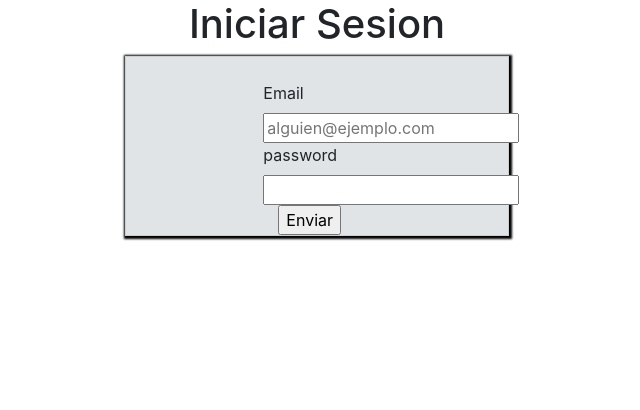
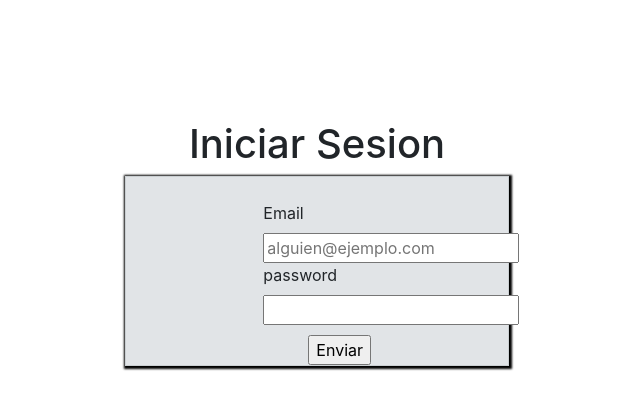
Before and after one commit to juanpabloo198921/La-Sierra-Cambio-SOCIAL-, a plain HTML site: page iniciarsesion.html in a window 1280 px wide. Shown: the whole page, without its empty margins (323-963 px from the left). Drawn offline with nearby package versions, Linux system fonts and the light colour scheme.

Commit message:
pagina de turismo 90% terminada

```diff
--- a/css/iniciarsesion.css
+++ b/css/iniciarsesion.css
@@ -1,3 +1,12 @@
+.container{
+	padding-top: 120px;
+}
+
+.row .col-md-6{
+	padding-left: 60px;
+	padding-top: 10px;
+}
+
 .borde{
 	margin: auto;
 	width: 30%;
@@ -5,7 +14,3 @@
 	border:#CACFD2  1px solid;
 	box-shadow:1px 1px 2px 2px black;
 }
-
-.col-md-6{
-	padding-right: 20px;
-}
--- /dev/null
+++ b/css/turismo.css
@@ -0,0 +1,19 @@
+header{
+	background-color:#589DF5;
+}
+
+.borde{
+	margin: auto;
+	width: 75%;
+	background-color: #F8F9F9;
+	border:#CACFD2  1px solid;
+	box-shadow:1px 1px 2px 2px black ;
+}
+
+.row .col-md-4 {
+	padding-left: 300px;
+}
+
+.row .col-md-8{
+	padding-left: 132px;
+}
--- a/iniciarsesion.html
+++ b/iniciarsesion.html
@@ -7,6 +7,8 @@
      <link rel="stylesheet" href="https://stackpath.bootstrapcdn.com/bootstrap/4.1.2/css/bootstrap.min.css" integrity="sha384-Smlep5jCw/wG7hdkwQ/Z5nLIefveQRIY9nfy6xoR1uRYBtpZgI6339F5dgvm/e9B" crossorigin="anonymous">
 </head>
 <body>
+
+<section class>
 
 <div class="container">
           <div class="row">
@@ -26,25 +28,25 @@
             <form action="post">
 
                 <div class="row">
-                    <div class="col-md-6">
+                    <div class="col-md-5">
 
-                        <label for="correo">Email </label><br>
+                        <label for="correo">Email </label>
                     <input type="email" name="correo" placeholder="alguien@ejemplo.com" required>
 
-                    </div>
-                    </div>
 
-                  <div>
-                    <label for="contraseña">password</label><br>
+                    <label for="contraseña">password</label>
                     <input type="password" name="correo" placeholder="" required>
 
                    </div>
+                  </div>
 
-                   <div class="col-md-6">
+                    <div class="row">
+                    <div class="col-md-6">
 
                     <a href="Turismo" target="_self"> <input type="button" name="boton" value="Enviar" /> </a>
 
                 </div>
+               </div>
 </section>
 
 </body>
```
Also changed, not shown: formulario.html (+1 -1 lines), index.html (+1 -1 lines), turismo.html (added, +74 -0 lines).
